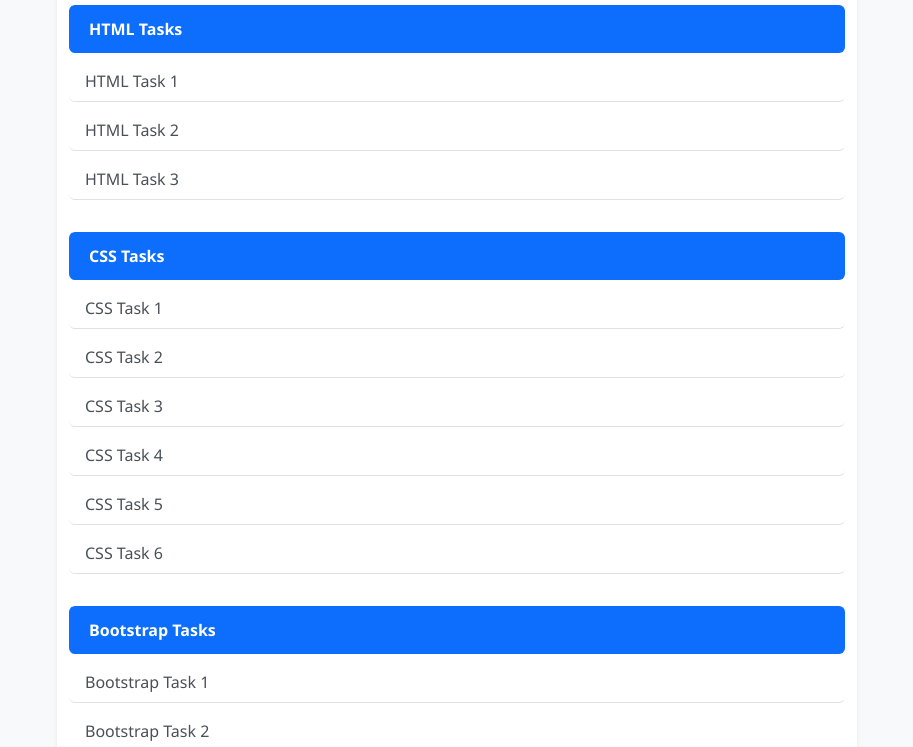
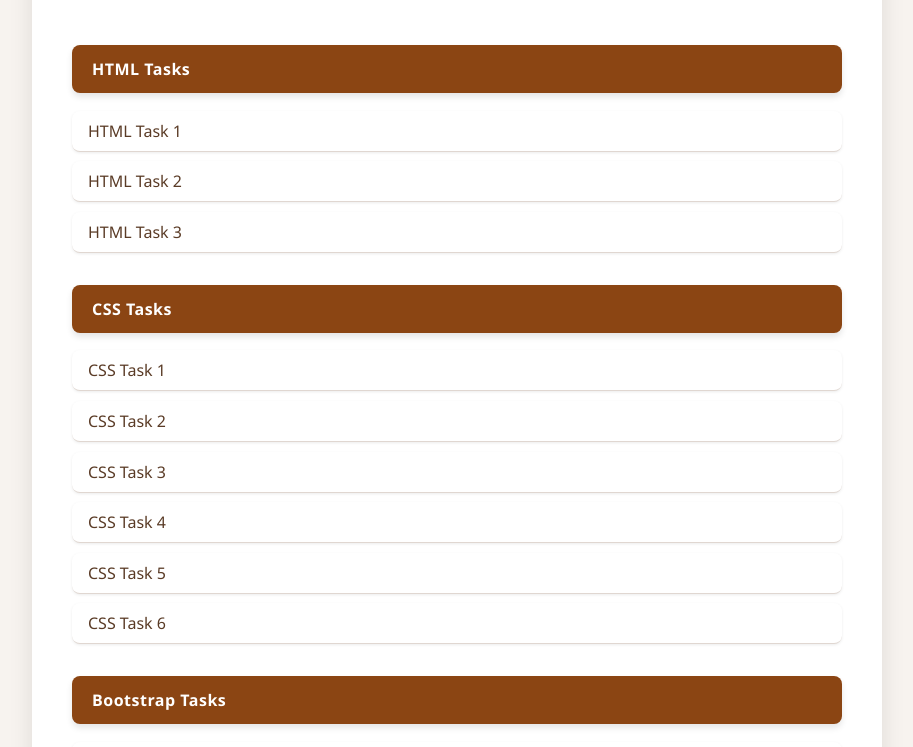
Before and after one commit to Thushar-011/Thushar-webdev-assignment, a plain HTML site: page index.html in a window 1280 px wide. Shown: the part 155-902 px from the top of the page, without its empty margins (183-1096 px from the left). Drawn offline with nearby package versions, Linux system fonts and the light colour scheme.

Commit message:
Final commit 03.05.25

```diff
--- a/index.html
+++ b/index.html
@@ -7,54 +7,101 @@
   <link href="https://cdn.jsdelivr.net/npm/bootstrap@5.3.2/dist/css/bootstrap.min.css" rel="stylesheet">
   <style>
     body {
-      background-color: #f8f9fa;
+      background-color: #f7f3ef;
       font-family: 'Segoe UI', Tahoma, Geneva, Verdana, sans-serif;
+      color: #3e2c23;
+    }
+
+    h1 {
+      font-weight: 700;
+      text-align: center;
+      margin-bottom: 2rem;
+      color: #8B4513;
+      animation: fadeInDown 1s ease-in-out;
     }
 
     .container {
-      max-width: 800px;
-    }
-
-    h1 {
-      color: #343a40;
-      font-weight: 700;
-      text-align: center;
-      margin-bottom: 2rem;
+      max-width: 850px;
+      background-color: #fff;
+      padding: 2.5rem;
+      border-radius: 15px;
+      box-shadow: 0 0 25px rgba(0, 0, 0, 0.1);
+      animation: fadeIn 1.5s ease-in;
     }
 
     .section-header {
-      background-color: #0d6efd;
+      background-color: #8B4513;
       color: white;
       font-weight: 600;
-      border-radius: 0.375rem;
+      padding: 0.75rem 1.25rem;
+      border-radius: 8px;
       margin-top: 2rem;
-      padding: 0.75rem 1.25rem;
+      margin-bottom: 0.5rem;
+      letter-spacing: 0.5px;
+      box-shadow: 0 4px 6px rgba(0, 0, 0, 0.1);
+      animation: slideInLeft 1s ease-in;
+    }
+
+    .list-group-item {
+      background-color: #fff;
+      border: 1px solid #e0d7d1;
+      border-radius: 8px;
+      margin-top: 0.6rem;
+      transition: all 0.3s ease;
+      box-shadow: 0 1px 3px rgba(0,0,0,0.08);
+      animation: fadeInUp 0.5s ease-in;
     }
 
     .list-group-item a {
       text-decoration: none;
-      color: #495057;
-      transition: color 0.3s ease;
+      color: #5a3b26;
+      font-weight: 500;
+      display: block;
+      transition: all 0.3s ease;
+    }
+
+    .list-group-item:hover {
+      transform: translateY(-2px);
+      box-shadow: 0 4px 12px rgba(0, 0, 0, 0.12);
+      background-color: #f1e7e2;
     }
 
     .list-group-item a:hover {
-      color: #0d6efd;
+      color: #8B4513;
     }
 
-    .list-group-item {
-      background-color: white;
-      border: 1px solid #dee2e6;
-      border-radius: 0.375rem;
-      margin-top: 0.5rem;
+    /* Animations */
+    @keyframes fadeIn {
+      0% { opacity: 0; transform: scale(0.95); }
+      100% { opacity: 1; transform: scale(1); }
     }
 
-    .list-group-item:first-child {
-      margin-top: 0;
+    @keyframes fadeInUp {
+      0% { opacity: 0; transform: translateY(20px); }
+      100% { opacity: 1; transform: translateY(0); }
+    }
+
+    @keyframes fadeInDown {
+      0% { opacity: 0; transform: translateY(-20px); }
+      100% { opacity: 1; transform: translateY(0); }
+    }
+
+    @keyframes slideInLeft {
+      0% { opacity: 0; transform: translateX(-30px); }
+      100% { opacity: 1; transform: translateX(0); }
+    }
+
+    /* Scroll Animation Delay */
+    .list-group-item:nth-child(odd) {
+      animation-delay: 0.2s;
+    }
+    .list-group-item:nth-child(even) {
+      animation-delay: 0.3s;
     }
   </style>
 </head>
 <body>
-  <div class="container py-5 shadow-sm bg-white rounded">
+  <div class="container my-5">
     <h1>My Web-dev Tasks</h1>
     <ul class="list-group list-group-flush">
 
```
